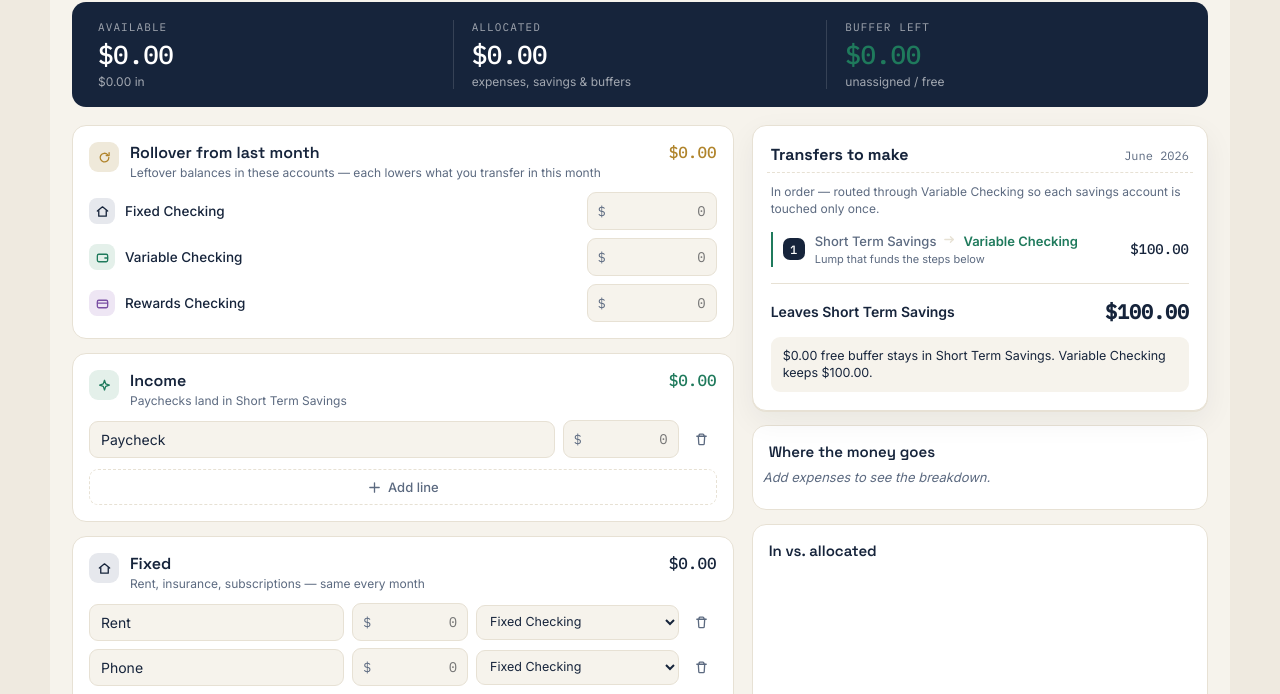
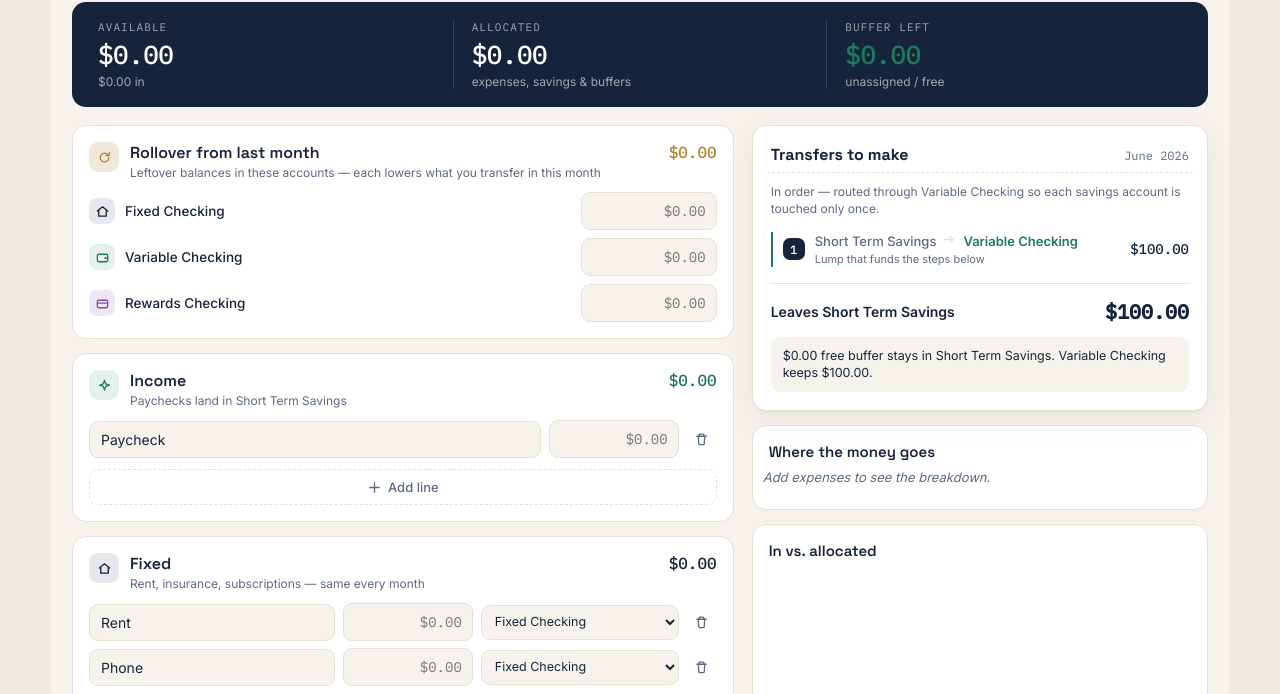
Before and after one commit to jjdiaz9/budget-planner, a plain HTML site: page budget.html in a window 1280 px wide. Shown: the part 105-799 px from the top of the page. Drawn offline with Linux system fonts and the light colour scheme.

Commit message:
Show all dollar amounts in accounting format
Every amount now displays as $1,234.56, with negatives in parentheses
($50.00) instead of -$50.00. Money fields show the formatted value when
you're not editing; tapping in shows the plain number to edit, and
leaving the field formats it (typing 100 becomes $100.00). Stored data
is unchanged — still plain numbers — so sync and saved months are
unaffected. The separate currency-symbol prefix on inputs is gone since
the value now carries it; fields widened to fit.

Co-Authored-By: Claude Opus 5.5 <noreply@anthropic.com>
Claude-Session: https://claude.ai/code/session_01GnBdtHxAhPWaNpsBY4dKZQ

```diff
--- a/budget.html
+++ b/budget.html
@@ -68,7 +68,7 @@ html,body{margin:0;background:#EFEAE0;font-family:'Inter',system-ui,sans-serif;c
 .bgt-amt{display:flex;align-items:center;border:1px solid var(--line);border-radius:9px;background:var(--paper);padding-left:10px;transition:border-color .15s,background .15s;}
 .bgt-amt:focus-within{border-color:var(--ink);background:#fff;}
 .bgt-cur{font-family:'IBM Plex Mono',monospace;font-size:13px;color:var(--soft);}
-.bgt-money{border:none;background:none;width:96px;text-align:right;font-family:'IBM Plex Mono',monospace;font-variant-numeric:tabular-nums;padding:9px 10px 9px 4px;}
+.bgt-money{border:none;background:none;width:118px;text-align:right;font-family:'IBM Plex Mono',monospace;font-variant-numeric:tabular-nums;padding:9px 10px 9px 4px;}
 .bgt-money:focus{background:none;}
 .bgt-share{display:flex;align-items:center;border:1px solid var(--line);border-radius:9px;background:var(--paper);padding-right:9px;}
 .bgt-share:focus-within{border-color:var(--ink);background:#fff;}
@@ -77,7 +77,7 @@ html,body{margin:0;background:#EFEAE0;font-family:'Inter',system-ui,sans-serif;c
 .bgt-yourshare{font-family:'IBM Plex Mono',monospace;font-size:12.5px;color:var(--soft);font-variant-numeric:tabular-nums;white-space:nowrap;padding:0 2px;}
 .bgt-extra{display:flex;align-items:center;border:1px solid var(--line);border-radius:9px;background:var(--paper);padding-left:7px;gap:1px;}
 .bgt-extra:focus-within{border-color:var(--ink);background:#fff;}
-.bgt-extrain{width:54px;}
+.bgt-extrain{width:86px;}
 .bgt-del{border:none;background:none;color:var(--soft);width:30px;height:30px;border-radius:8px;display:grid;place-items:center;cursor:pointer;flex-shrink:0;}
 .bgt-del:hover{background:#F7E5DF;color:#BC4A33;}
 .bgt-add{border:1px dashed var(--line);background:none;color:var(--soft);font-family:'Inter',sans-serif;font-size:13px;font-weight:500;padding:9px;border-radius:9px;cursor:pointer;display:flex;align-items:center;justify-content:center;gap:6px;flex:1;transition:.15s;}
@@ -112,7 +112,7 @@ html,body{margin:0;background:#EFEAE0;font-family:'Inter',system-ui,sans-serif;c
 .bgt-rollchip{width:26px;height:26px;border-radius:8px;flex-shrink:0;}
 .bgt-rollname{flex:1;font-size:13.5px;font-weight:500;min-width:0;}
 .bgt-rollin{flex:0 0 auto;}
-.bgt-rollin .bgt-money{width:110px;text-align:right;padding-right:10px;}
+.bgt-rollin .bgt-money{width:124px;text-align:right;padding-right:10px;}
 .bgt-copy{border:1px solid var(--line);background:var(--card);color:var(--soft);font-family:'Inter',sans-serif;font-size:13px;padding:11px;border-radius:11px;cursor:pointer;display:flex;align-items:center;justify-content:center;gap:7px;transition:.15s;}
 .bgt-copy:hover{border-color:var(--ink);color:var(--ink);}
 
@@ -464,8 +464,25 @@ var state = { monthKey:null, data:null, currency:"USD" };
 var app, fmtCache = {};
 function fmt(n){
   var f = fmtCache[state.currency];
-  if(!f){ f = new Intl.NumberFormat(undefined, { style:"currency", currency:state.currency, maximumFractionDigits:2 }); fmtCache[state.currency] = f; }
-  return f.format(n || 0);
+  if(!f){
+    var o = { style:"currency", currency:state.currency, currencySign:"accounting", minimumFractionDigits:2, maximumFractionDigits:2 };
+    try { f = new Intl.NumberFormat(undefined, o); } catch(e){ delete o.currencySign; f = new Intl.NumberFormat(undefined, o); }
+    fmtCache[state.currency] = f;
+  }
+  var v = Math.round((n || 0) * 100) / 100;
+  return f.format(v === 0 ? 0 : v);   /* no "($0.00)" from -0 or tiny rounding */
+}
+/* Money inputs keep the raw number in the data ("100", "-50"); the field shows it in
+   accounting format while not being edited, and the raw number while focused. */
+function fmtIn(raw){
+  var t = String(raw == null ? "" : raw).trim();
+  if(t === "" || isNaN(parseFloat(t))) return "";
+  return fmt(parseFloat(t));
+}
+function rawFor(el){
+  if(el.dataset.field){ var it = findItem(el.dataset.cat, el.dataset.id); return it ? (it[el.dataset.field] || "") : ""; }
+  if(el.dataset.acct !== undefined){ var ro = state.data && state.data.rollover; return (ro && ro[el.dataset.acct]) || ""; }
+  return "";
 }
 function sym(){
   try {
@@ -596,10 +613,10 @@ function rowHTML(cat, i){
   var isIncome = cat==="income", showShare = cat==="shared";
   var html = '<div class="bgt-row">';
   html += '<input class="bgt-in bgt-name" placeholder="Description" data-cat="'+cat+'" data-id="'+i.id+'" data-field="name" value="'+esc(i.name)+'">';
-  html += '<div class="bgt-amt"><span class="bgt-cur">'+sym()+'</span><input class="bgt-in bgt-money" inputmode="decimal" placeholder="0" data-cat="'+cat+'" data-id="'+i.id+'" data-field="amount" value="'+esc(i.amount)+'"></div>';
+  html += '<div class="bgt-amt"><input class="bgt-in bgt-money" inputmode="decimal" placeholder="'+fmt(0)+'" data-cat="'+cat+'" data-id="'+i.id+'" data-field="amount" value="'+esc(fmtIn(i.amount))+'"></div>';
   if(showShare){
     html += '<div class="bgt-share" title="Your % of the bill after the fixed extra"><input class="bgt-in bgt-pct" inputmode="decimal" placeholder="50" data-cat="'+cat+'" data-id="'+i.id+'" data-field="sharePct" value="'+esc(i.sharePct)+'"><span class="bgt-pctmark">%</span></div>';
-    html += '<div class="bgt-extra" title="Amount you always pay on top — the rest is split by the % above"><span class="bgt-pctmark">+</span><span class="bgt-cur">'+sym()+'</span><input class="bgt-in bgt-money bgt-extrain" inputmode="decimal" placeholder="0" data-cat="'+cat+'" data-id="'+i.id+'" data-field="extra" value="'+esc(i.extra||"")+'"></div>';
+    html += '<div class="bgt-extra" title="Amount you always pay on top — the rest is split by the % above"><span class="bgt-pctmark">+</span><input class="bgt-in bgt-money bgt-extrain" inputmode="decimal" placeholder="'+fmt(0)+'" data-cat="'+cat+'" data-id="'+i.id+'" data-field="extra" value="'+esc(fmtIn(i.extra))+'"></div>';
     html += '<span class="bgt-yourshare" data-id="'+i.id+'" title="Your calculated part">= '+fmt(sharedPart(i))+'</span>';
   }
   if(!isIncome && cat!=="shared"){
@@ -681,7 +698,7 @@ function renderLines(){
     var m = ACCT_BY_NAME[name];
     rhtml += '<div class="bgt-rollline"><span class="bgt-chip bgt-rollchip" style="background:'+m.soft+';color:'+m.color+'">'+ic(m.icon)+'</span>'
       + '<span class="bgt-rollname">'+name+'</span>'
-      + '<div class="bgt-amt bgt-rollin"><span class="bgt-cur">'+sym()+'</span><input class="bgt-in bgt-money" inputmode="decimal" placeholder="0" data-acct="'+name+'" value="'+esc(ro[name]||"")+'"></div></div>';
+      + '<div class="bgt-amt bgt-rollin"><input class="bgt-in bgt-money" inputmode="decimal" placeholder="'+fmt(0)+'" data-acct="'+name+'" value="'+esc(fmtIn(ro[name]))+'"></div></div>';
   });
   rl.innerHTML = rhtml;
 
@@ -1667,6 +1684,17 @@ function importData(obj){
 
 /* ----------------------------- events ---------------------------- */
 function wireEvents(){
+  app.addEventListener("focusin", function(e){
+    var el = e.target;
+    if(!el.classList || !el.classList.contains("bgt-money")) return;
+    el.value = rawFor(el);
+    try { el.select(); } catch(err){}
+  });
+  app.addEventListener("focusout", function(e){
+    var el = e.target;
+    if(!el.classList || !el.classList.contains("bgt-money")) return;
+    el.value = fmtIn(rawFor(el));
+  });
   app.addEventListener("input", function(e){
     var el = e.target;
     if(el.dataset && el.dataset.field){
```
Also changed, not shown: index.html (+36 -8 lines).
